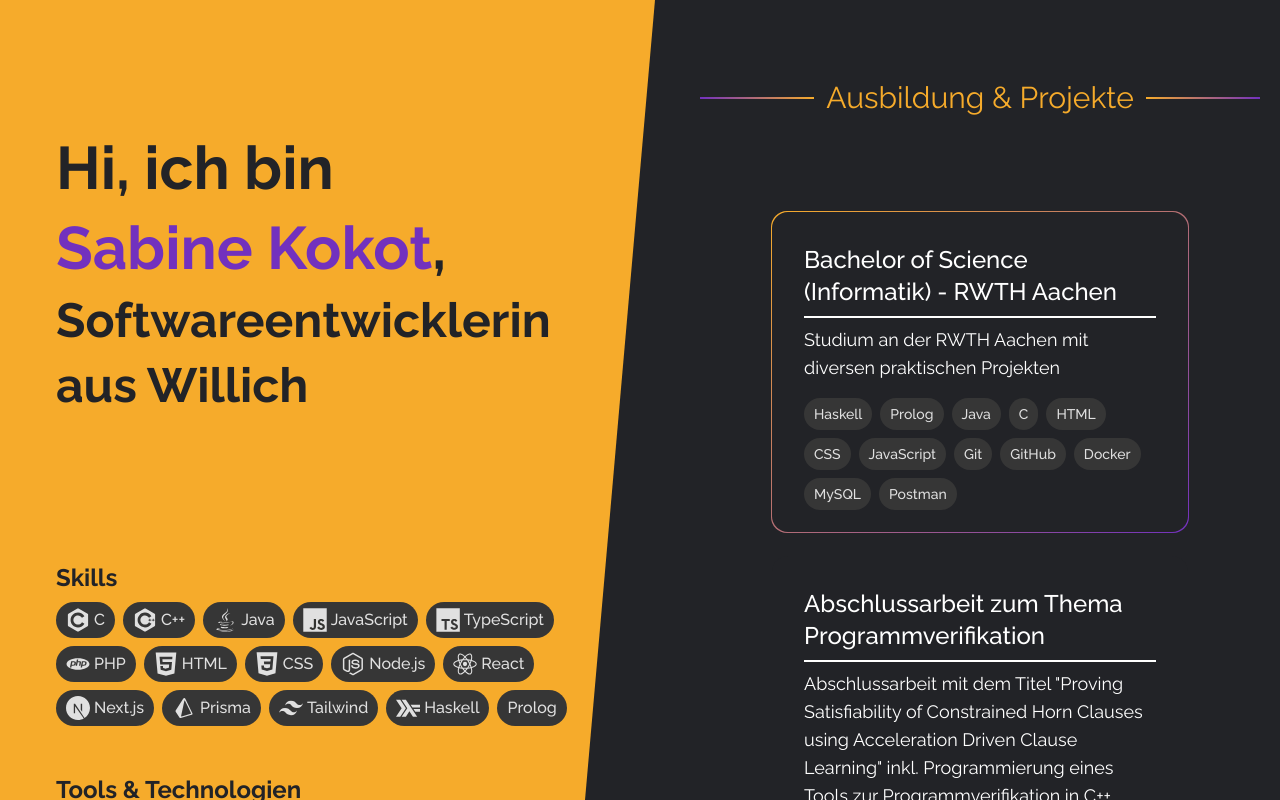
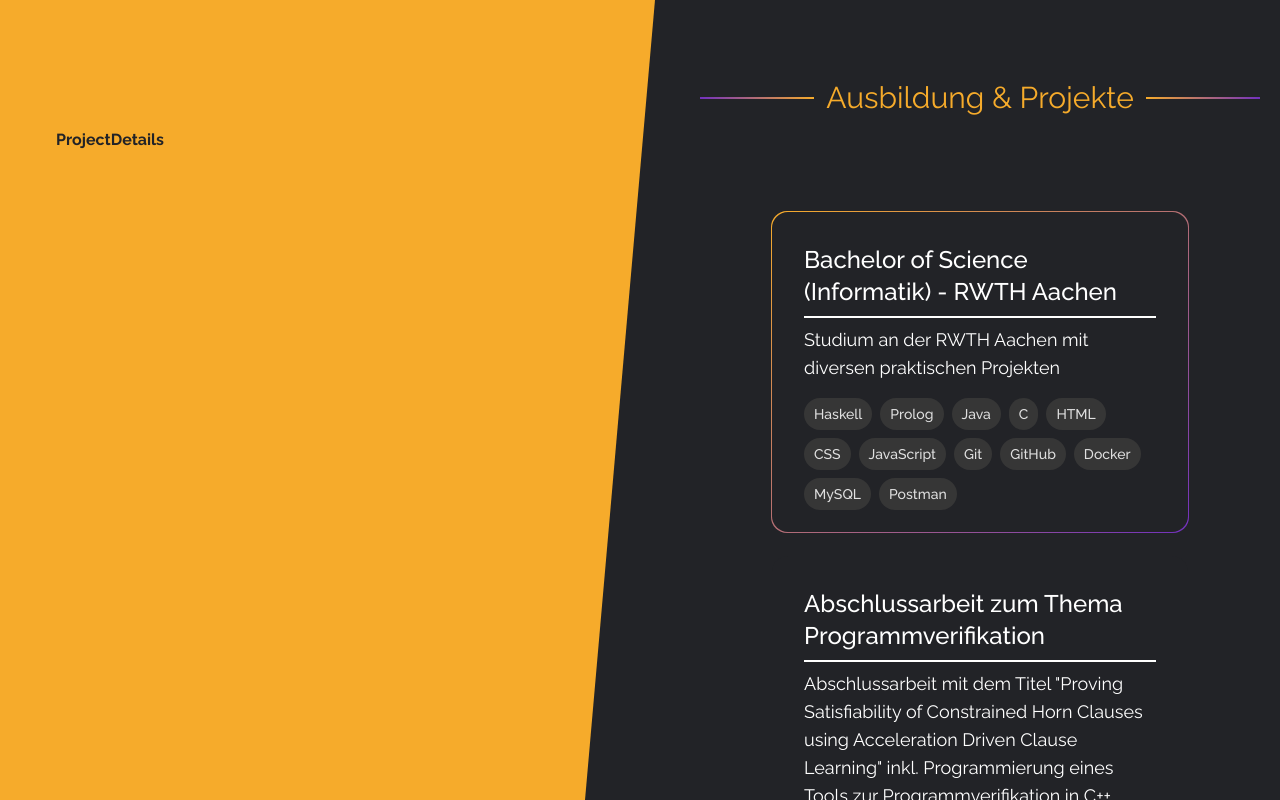
Before and after one commit to Bina-Github/portfolio, a Next.js app: page / in a window 1280 px wide. Both pictures are taken after a click on the element 980 px from the left and 372 px from the top of the page. Shown: the top 800 px of the page. Built offline with nearby package versions, Linux system fonts and the light colour scheme.

Commit message:
DetailsColumn: Text move  in and out

```diff
--- a/app/page.tsx
+++ b/app/page.tsx
@@ -6,10 +6,11 @@
 import { useState } from "react";
 
 export default function Home() {
-  const [activeProject, setActiveProject] = useState<number | null>(null);
+  const [activeProject, setActiveProject] = useState(-1);
+
   const handleClick = (projectId: number) => {
     if (activeProject === projectId) {
-      setActiveProject(null);
+      setActiveProject(-1);
     } else {
       setActiveProject(projectId);
     }
@@ -18,7 +19,7 @@
   return (
     <main className="relative min-h-screen overflow-x-hidden">
       <div className="relative mx-auto pb-36 max-w-[2000px] flex flex-row ">
-        <DetailsColumn />
+        <DetailsColumn activeProject={activeProject} />
         <ProjectColumn
           activeProject={activeProject}
           handleClick={handleClick}
--- a/components/DetailsColumn.tsx
+++ b/components/DetailsColumn.tsx
@@ -1,12 +1,48 @@
-import React from "react";
+import React, { useEffect, useState } from "react";
 import SkillsBox from "./SkillsBox";
 import { skillArray, toolsTechArray } from "./skillArrays";
+import classNames from "classnames";
+import ProjectDetails from "./ProjectDetails";
 
-const DetailsColumn = () => {
+type Props = {
+  activeProject: number;
+};
+
+const DetailsColumn = ({ activeProject }: Props) => {
+  const [isFirstRender, setIsFirstRender] = useState(true);
+  const [shown, setShown] = useState(-1);
+  const [fadingOut, setFadingOut] = useState<number | null>(null);
+  const [fadingIn, setFadingIn] = useState<number | null>(null);
+
+  useEffect(() => {
+    if (!isFirstRender) {
+      setFadingOut(shown);
+      setFadingIn(activeProject);
+      setTimeout(() => {
+        setShown(activeProject);
+        setTimeout(() => {
+          setFadingOut(null);
+          setFadingIn(null);
+        }, 10);
+      }, 500);
+    } else {
+      setIsFirstRender(false);
+    }
+  }, [activeProject]);
+
   return (
     <div className="h-screen fixed z-10">
       <div className="bg-cYellow h-full w-[700px] absolute -skew-x-[5deg] -inset-x-[80px]"></div>
-      <div className="mt-32 ml-14 absolute text-cBlack h-full w-[550px] font-bold">
+
+      {shown === -1 && (
+        <div
+          className={classNames(
+            "mt-32 ml-14 absolute text-cBlack h-full w-[550px] font-bold transition-all duration-500",
+            {
+              "-translate-y-[100vh]": fadingOut === -1 || fadingIn === -1,
+            }
+          )}
+        >
           {/* Intro-Text */}
           <div className="mb-36">
             <h1 className="text-6xl leading-[80px]">
@@ -34,6 +70,33 @@
             />
           </div>
         </div>
+      )}
+
+      {shown === 0 && (
+        <div
+          className={classNames(
+            "mt-32 ml-14 absolute text-cBlack h-full w-[550px] font-bold transition-all duration-500",
+            {
+              "translate-y-[100vh]": fadingIn === 0 || fadingOut === 0,
+            }
+          )}
+        >
+          <ProjectDetails />
+        </div>
+      )}
+
+      {shown === 1 && (
+        <div
+          className={classNames(
+            "mt-32 ml-14 absolute text-cBlack h-full w-[550px] font-bold transition-all duration-500",
+            {
+              "translate-y-[100vh]": fadingIn === 1 || fadingOut === 1,
+            }
+          )}
+        >
+          <ProjectDetails />
+        </div>
+      )}
     </div>
   );
 };
--- a/components/ProjectColumn.tsx
+++ b/components/ProjectColumn.tsx
@@ -3,7 +3,7 @@
 import { projectArray } from "./projectArray";
 
 type Props = {
-  activeProject: number | null;
+  activeProject: number;
   handleClick: (projectId: number) => void;
 };
 
--- /dev/null
+++ b/components/ProjectDetails.tsx
@@ -0,0 +1,7 @@
+import React from "react";
+
+const ProjectDetails = () => {
+  return <div>ProjectDetails</div>;
+};
+
+export default ProjectDetails;
```
Lines whose indentation alone changed are shown as unchanged.
